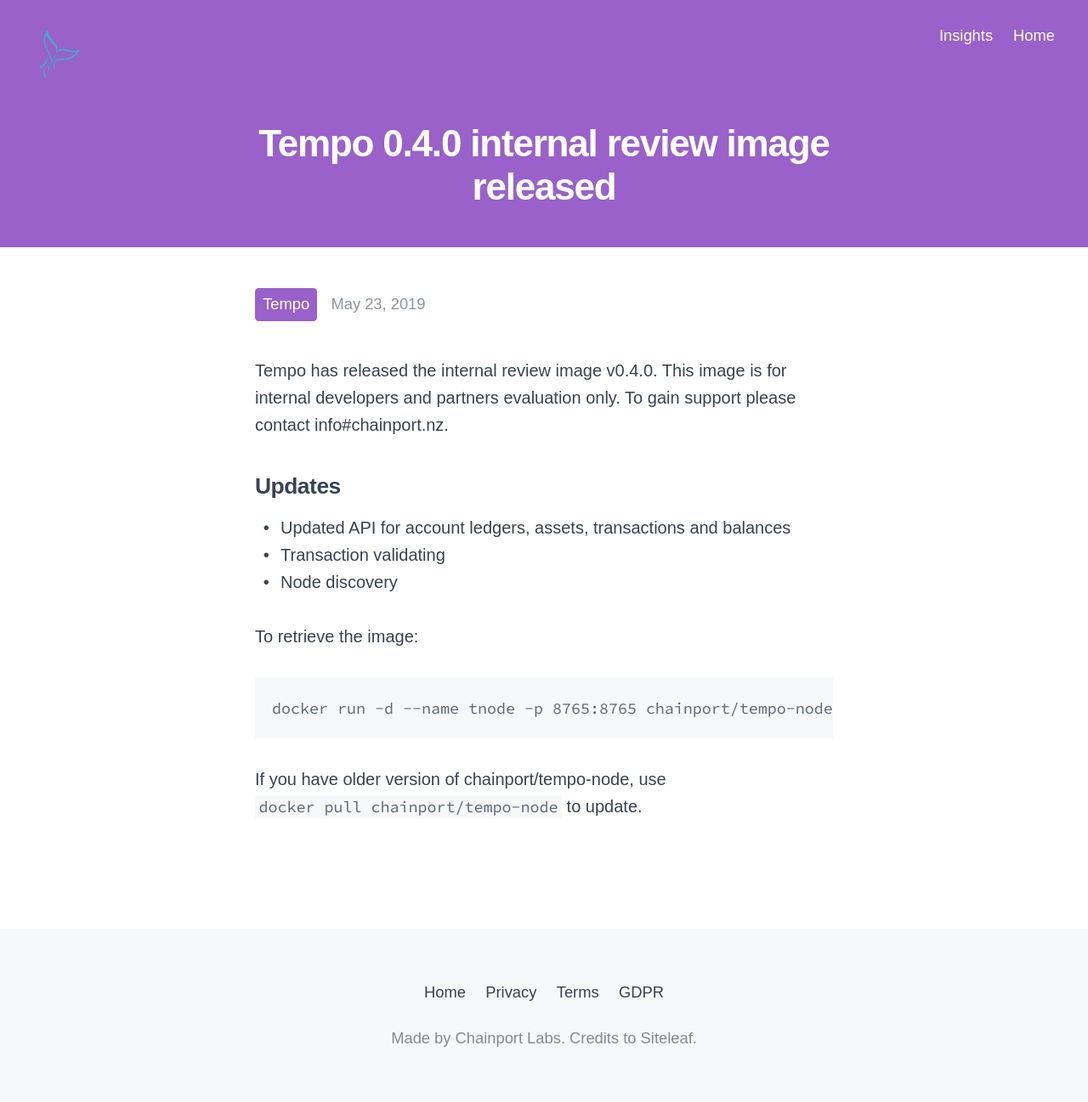
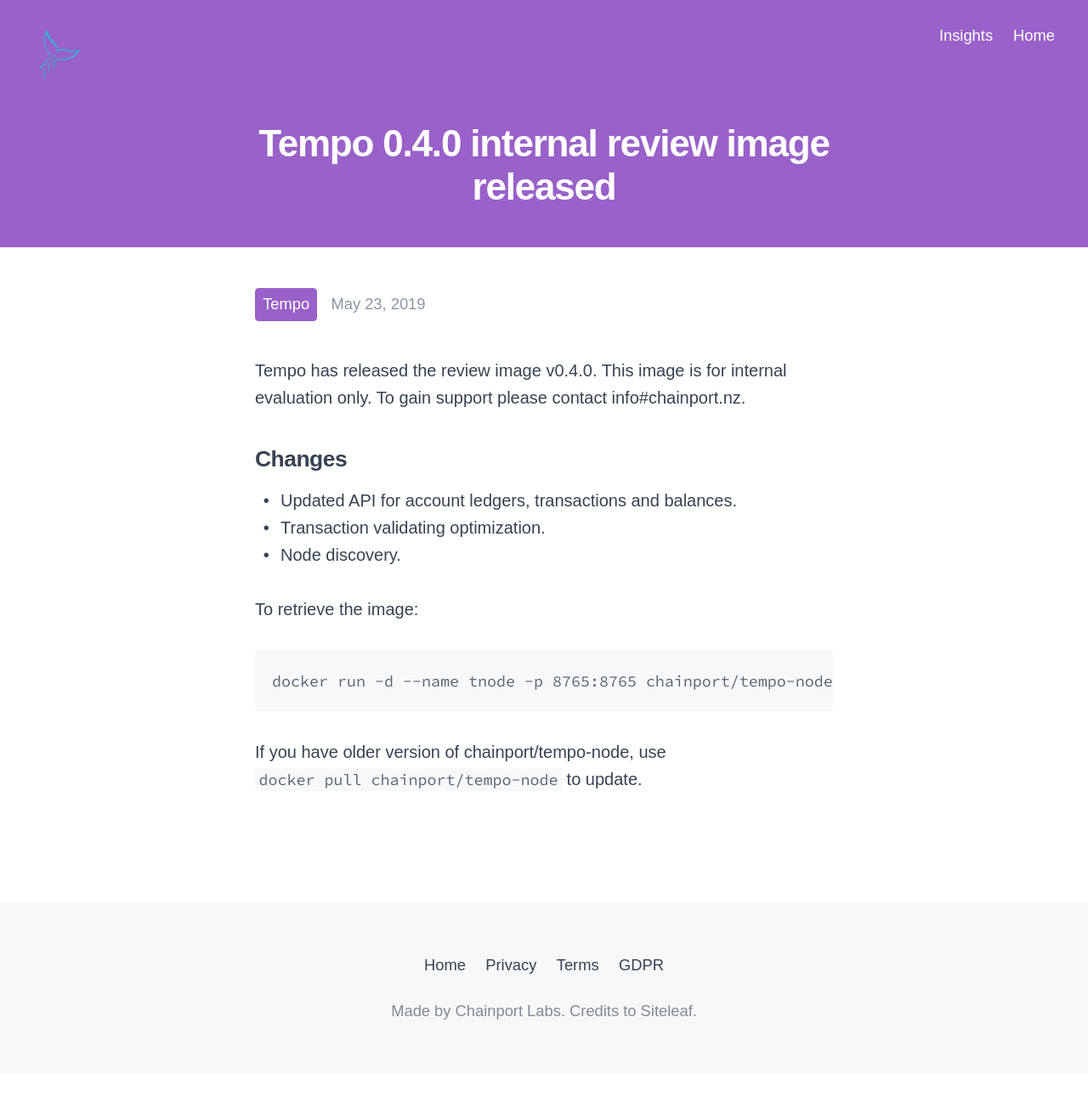
Before and after one commit to sundaywork/chainport_insights, a Jekyll site: the page built from _posts/2019-05-23-tempo-0-dot-4-0-internal-review-image-released.markdown, in a window 1280 px wide. Shown: the whole page at 85% size. Built offline with Jekyll 4.4.1, drawn with Linux system fonts in a browser that asks for light colours; some web fonts are replaced; after the commit the page ends 1265 px from its top, so only the background shows below that.

Commit message:
Updated Tempo 0 Dot 4 0 Internal Review Image Released

````diff
--- a/_posts/2019-05-23-tempo-0-dot-4-0-internal-review-image-released.markdown
+++ b/_posts/2019-05-23-tempo-0-dot-4-0-internal-review-image-released.markdown
@@ -5,13 +5,13 @@ tags:
 - tempo
 ---
 
-Tempo has released the internal review image v0.4.0. This image is for internal developers and partners evaluation only. To gain support please contact info#chainport.nz.
+Tempo has released the review image v0.4.0. This image is for internal evaluation only. To gain support please contact info#chainport.nz.
 
-## Updates
+## Changes
 
-* Updated API for account ledgers, assets, transactions and balances
-* Transaction validating
-* Node discovery
+* Updated API for account ledgers, transactions and balances.
+* Transaction validating optimization.
+* Node discovery.
 
 To retrieve the image:
 ```
````
